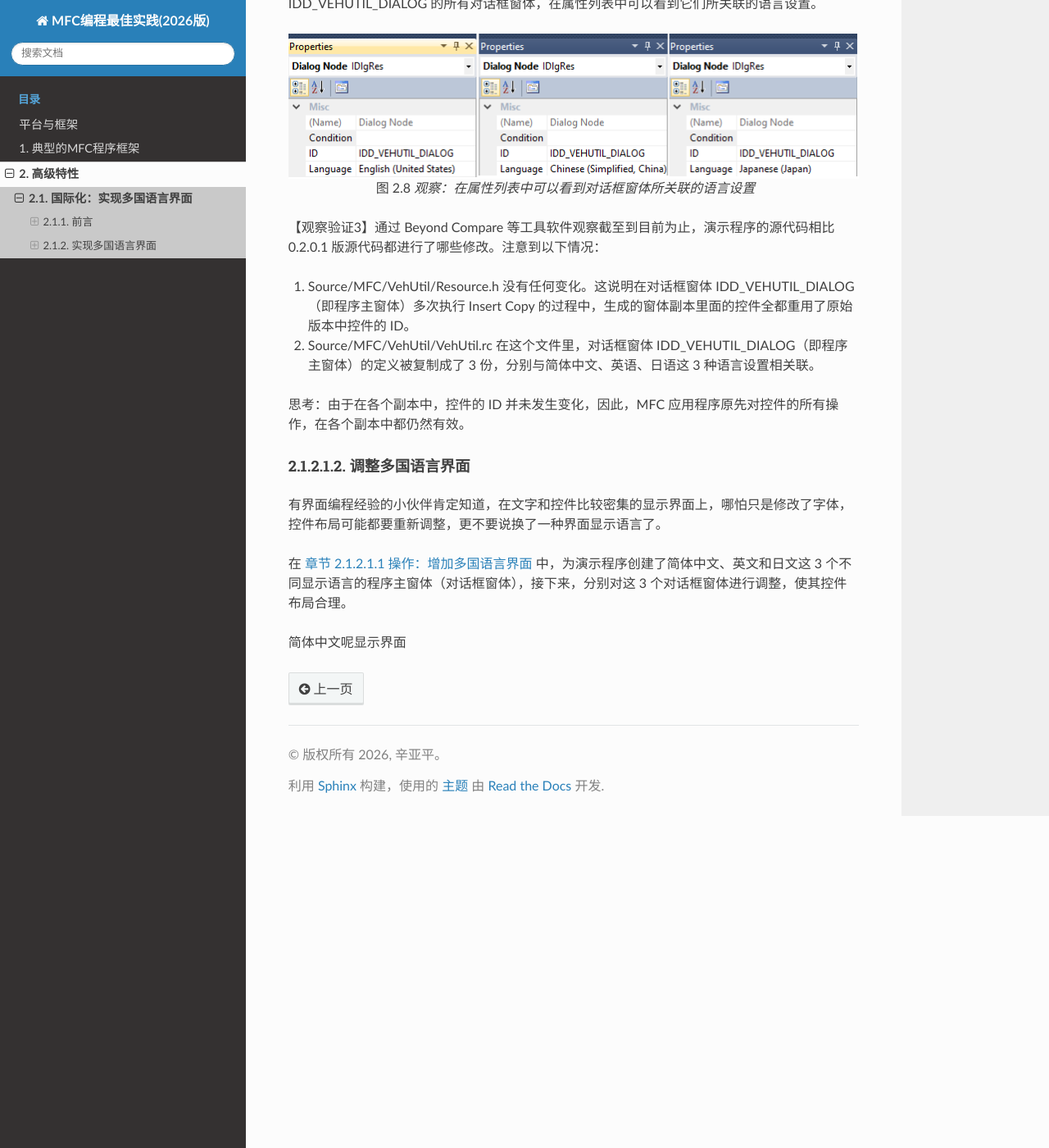
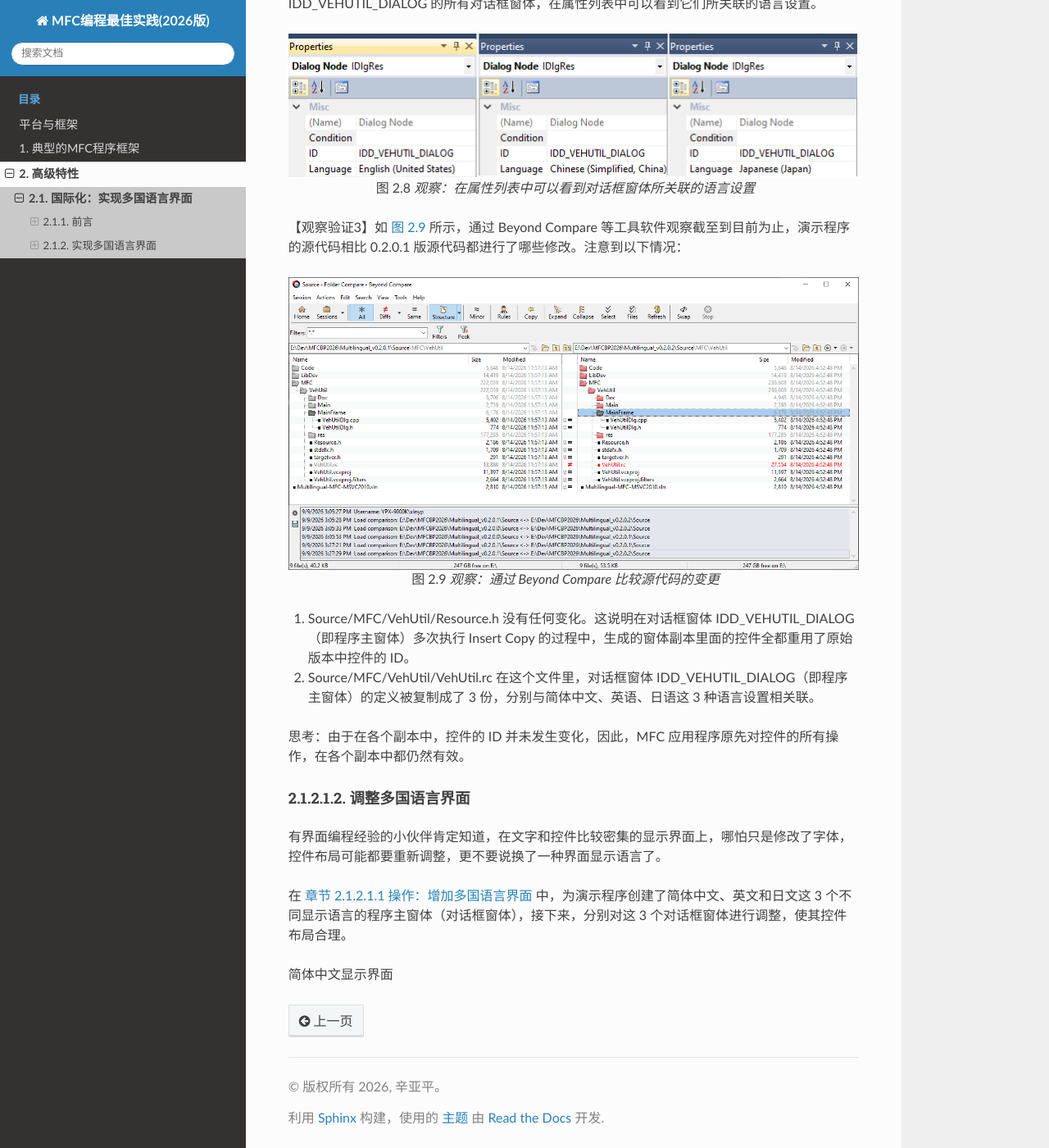
Before and after one commit to yapingxin/MFCBP2026, a Sphinx documentation site: the page built from docs/advanced-features/mfc_multilingual.rst, in a window 1280 px wide and 1400 px high, scrolled down 4352 px. Shown: the whole window at 82% size. Built offline with Sphinx 7.4.7 and the Read the Docs theme 3.1.0, drawn with Linux system fonts in a browser that asks for light colours.

Commit message:
fig_mfcmul_v0.2.0.1_V3_CompareCodeChange

```diff
--- a/docs/advanced-features/mfc_multilingual.rst
+++ b/docs/advanced-features/mfc_multilingual.rst
@@ -127,7 +127,13 @@
 
     观察：在属性列表中可以看到对话框窗体所关联的语言设置
 
-【观察验证3】通过 Beyond Compare 等工具软件观察截至到目前为止，演示程序的源代码相比 0.2.0.1 版源代码都进行了哪些修改。注意到以下情况：
+【观察验证3】如 :numref:`fig_mfcmul_v0.2.0.1_V3_CompareCodeChange` 所示，通过 Beyond Compare 等工具软件观察截至到目前为止，演示程序的源代码相比 0.2.0.1 版源代码都进行了哪些修改。注意到以下情况：
+
+.. figure:: Resource/images/Snipaste_2026-09-10_16-13-57.png
+    :name: fig_mfcmul_v0.2.0.1_V3_CompareCodeChange
+    :align: center
+
+    观察：通过 Beyond Compare 比较源代码的变更
 
 #. Source/MFC/VehUtil/Resource.h 没有任何变化。这说明在对话框窗体 IDD_VEHUTIL_DIALOG（即程序主窗体）多次执行 Insert Copy 的过程中，生成的窗体副本里面的控件全都重用了原始版本中控件的 ID。
 #. Source/MFC/VehUtil/VehUtil.rc 在这个文件里，对话框窗体 IDD_VEHUTIL_DIALOG（即程序主窗体）的定义被复制成了 3 份，分别与简体中文、英语、日语这 3 种语言设置相关联。
@@ -141,4 +147,4 @@
 
 在 :numref:`操作：增加多国语言界面` :ref:`label-section-opt-create-multilingual-maindialog` 中，为演示程序创建了简体中文、英文和日文这 3 个不同显示语言的程序主窗体（对话框窗体），接下来，分别对这 3 个对话框窗体进行调整，使其控件布局合理。
 
-简体中文呢显示界面
+简体中文显示界面
```
Also changed, not shown: docs/advanced-features/Resource/images/Snipaste_2026-09-10_16-13-57.png (added).
